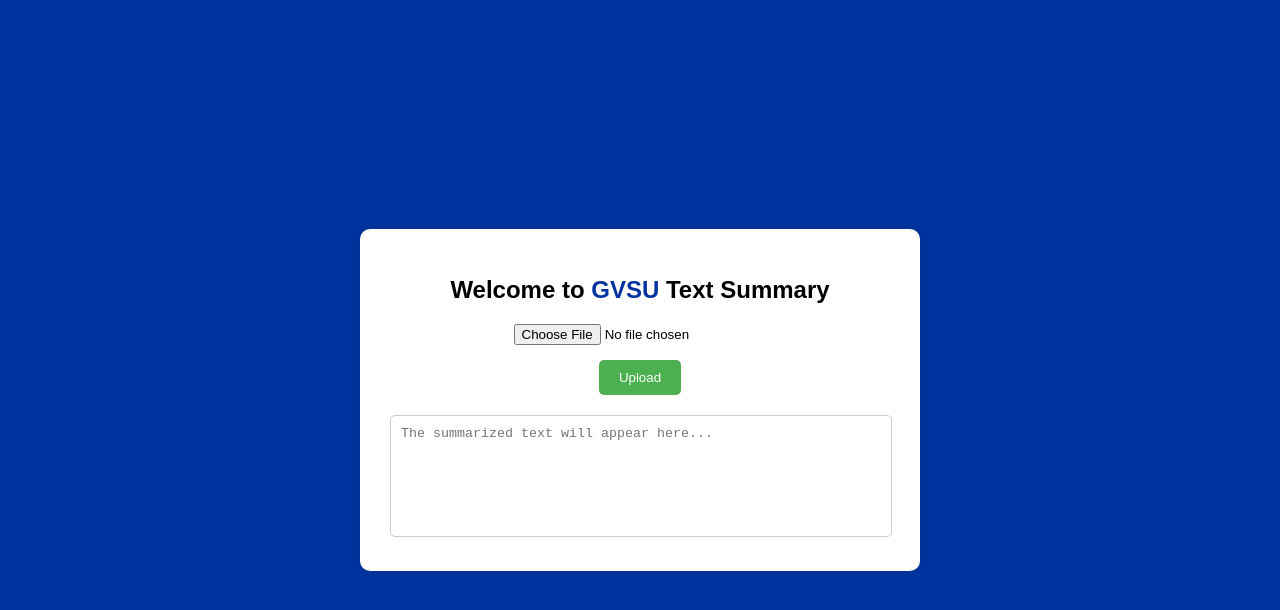
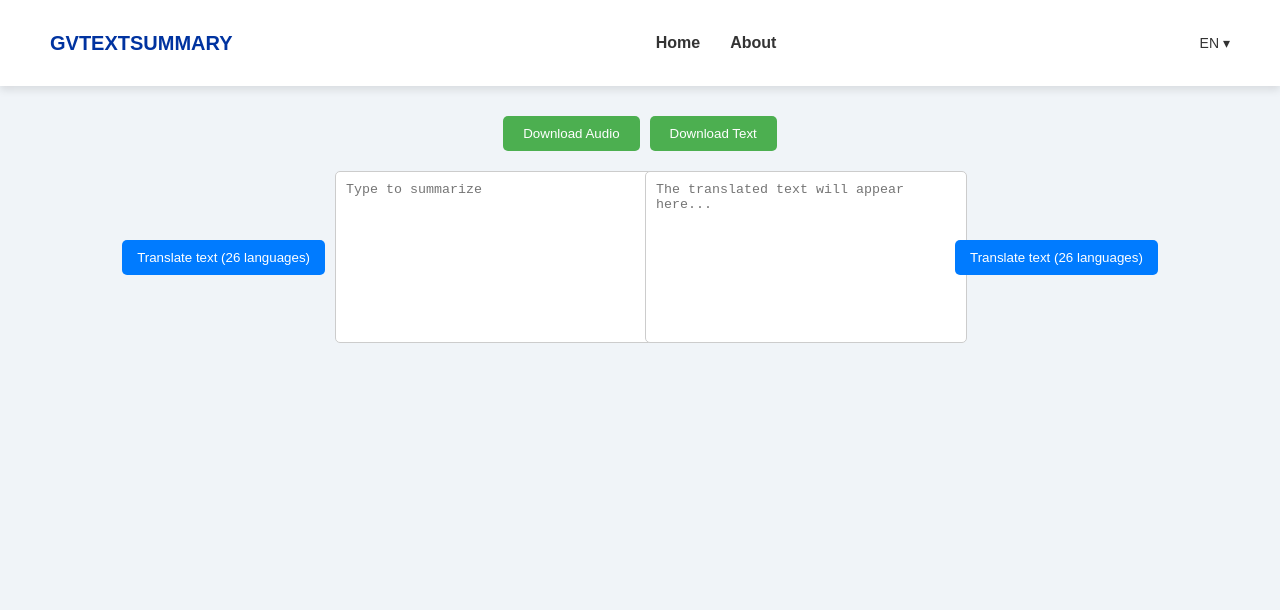
Before and after one commit to ramrockety/GVTextSummary, a React (Create React App) app in the folder text-summary-app/: page / in a window 1280 px wide. Shown: the top 610 px of the page. Built offline with nearby package versions, Linux system fonts and the light colour scheme.

Commit message:
change the structure of frontend

```diff
--- a/text-summary-app/src/App.css
+++ b/text-summary-app/src/App.css
@@ -1,46 +1,55 @@
 body {
   font-family: Arial, sans-serif;
-  background-color: rgba(0, 51, 160, 255);
+  background-color: #f0f4f8;
   margin: 0;
   padding: 0;
+}
+
+.app {
+  text-align: center;
+}
+
+.navbar {
   display: flex;
-  justify-content: center;
+  justify-content: space-between;
   align-items: center;
-  height: 100vh;
+  background-color: #fff;
+  padding: 15px 50px;
+  box-shadow: 0 4px 8px rgba(0, 0, 0, 0.1);
+}
+
+.navbar h1 {
+  font-size: 20px;
+  color: rgba(0, 51, 160, 255);
+}
+
+.nav-links a {
+  margin: 0 15px;
+  color: #333;
+  text-decoration: none;
+  font-weight: bold;
+}
+
+.lang-select {
+  font-size: 14px;
+  color: #333;
+  cursor: pointer;
 }
 
 .container {
-  text-align: center;
-  background-color: white;
-  padding: 30px;
-  border-radius: 10px;
-  box-shadow: 0 0 10px rgba(0, 0, 0, 0.1);
-  width: 500px;
+  display: flex;
+  flex-direction: column;
+  align-items: center;
+  margin-top: 30px;
 }
 
-h1 {
-  font-size: 24px;
+.top-buttons {
+  display: flex;
+  gap: 10px;
   margin-bottom: 20px;
 }
 
-.highlight {
-  color: rgba(0, 51, 160, 255);
-}
-
-.file-upload {
-  margin-bottom: 10px;
-}
-
-.file-upload input[type="file"] {
-  display: block;
-  margin: 15px auto;
-}
-
-.upload-button {
-  margin-bottom: 20px;
-}
-
-.upload-button input[type="submit"] {
+.download-button {
   padding: 10px 20px;
   background-color: #4CAF50;
   color: white;
@@ -49,18 +58,38 @@
   cursor: pointer;
 }
 
-.upload-button input[type="submit"]:hover {
+.download-button:hover {
   background-color: #45a049;
 }
 
-.output-textarea {
-  margin-top: 20px;
-  margin-right: 20px;
+.text-area-container {
+  display: flex;
+  align-items: center;
+  gap: 10px;
 }
 
-.output-textarea textarea {
+.translate-button {
+  padding: 10px 15px;
+  background-color: #007bff;
+  color: white;
+  border: none;
+  border-radius: 5px;
+  cursor: pointer;
+}
+
+.translate-button:hover {
+  background-color: #0069d9;
+}
+
+.text-area {
+  display: flex;
+  flex-direction: column;
+  width: 300px;
+}
+
+.text-area textarea {
   width: 100%;
-  height: 100px;
+  height: 150px;
   padding: 10px;
   border: 1px solid #ccc;
   border-radius: 5px;
--- a/text-summary-app/src/App.js
+++ b/text-summary-app/src/App.js
@@ -3,34 +3,58 @@
 
 function App() {
   const [summary, setSummary] = useState("");
+  const [translatedText, setTranslatedText] = useState("");
 
   const handleFileUpload = (e) => {
-    // Add functionality to handle file upload here
+    // Implement file handling logic here
     const file = e.target.files[0];
     console.log("File uploaded:", file);
-    // You can implement file reading, text summarization, and translation logic here
+    // You can add file reading and processing logic here
   };
 
-  const handleSubmit = () => {
-    // Simulate summary generation (replace with actual logic)
+  const handleSummarize = () => {
+    // Implement summarization logic here
     setSummary("This is the summarized text.");
   };
 
+  const handleTranslate = () => {
+    // Implement translation logic here
+    setTranslatedText("This is the translated text.");
+  };
+
   return (
+    <div className="app">
+      <nav className="navbar">
+        <h1>GVTEXTSUMMARY</h1>
+        <div className="nav-links">
+          <a href="#home">Home</a>
+          <a href="#about">About</a>
+        </div>
+        <div className="lang-select">EN ▾</div>
+      </nav>
       <div className="container">
-      <h1>Welcome to <span className="highlight">GVSU</span> Text Summary</h1>
-      <div className="file-upload">
-        <input type="file" name="file" id="file" onChange={handleFileUpload} />
+        <div className="top-buttons">
+          <button className="download-button">Download Audio</button>
+          <button className="download-button">Download Text</button>
         </div>
-      <div className="upload-button">
-        <input type="submit" value="Upload" onClick={handleSubmit} />
+        <div className="text-area-container">
+          <button className="translate-button" onClick={handleTranslate}>Translate text (26 languages)</button>
+          <div className="text-area">
+            <textarea
+              placeholder="Type to summarize"
+              onChange={(e) => setSummary(e.target.value)}
+              value={summary}
+            ></textarea>
           </div>
-      <div className="output-textarea">
+          <div className="text-area">
             <textarea
-          placeholder="The summarized text will appear here..."
-          value={summary}
+              placeholder="The translated text will appear here..."
+              value={translatedText}
               readOnly
             ></textarea>
+          </div>
+          <button className="translate-button" onClick={handleTranslate}>Translate text (26 languages)</button>
+        </div>
       </div>
     </div>
   );
```
Lines whose indentation alone changed are shown as unchanged.
